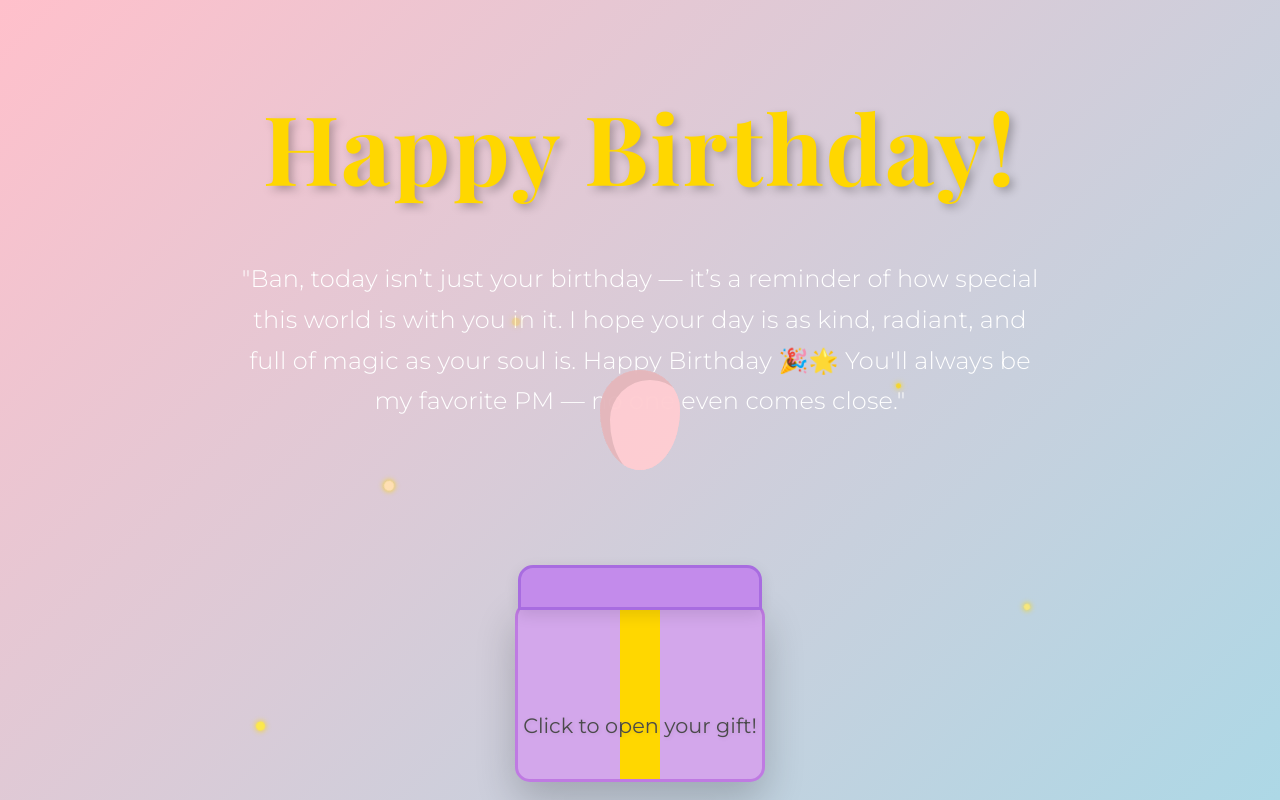
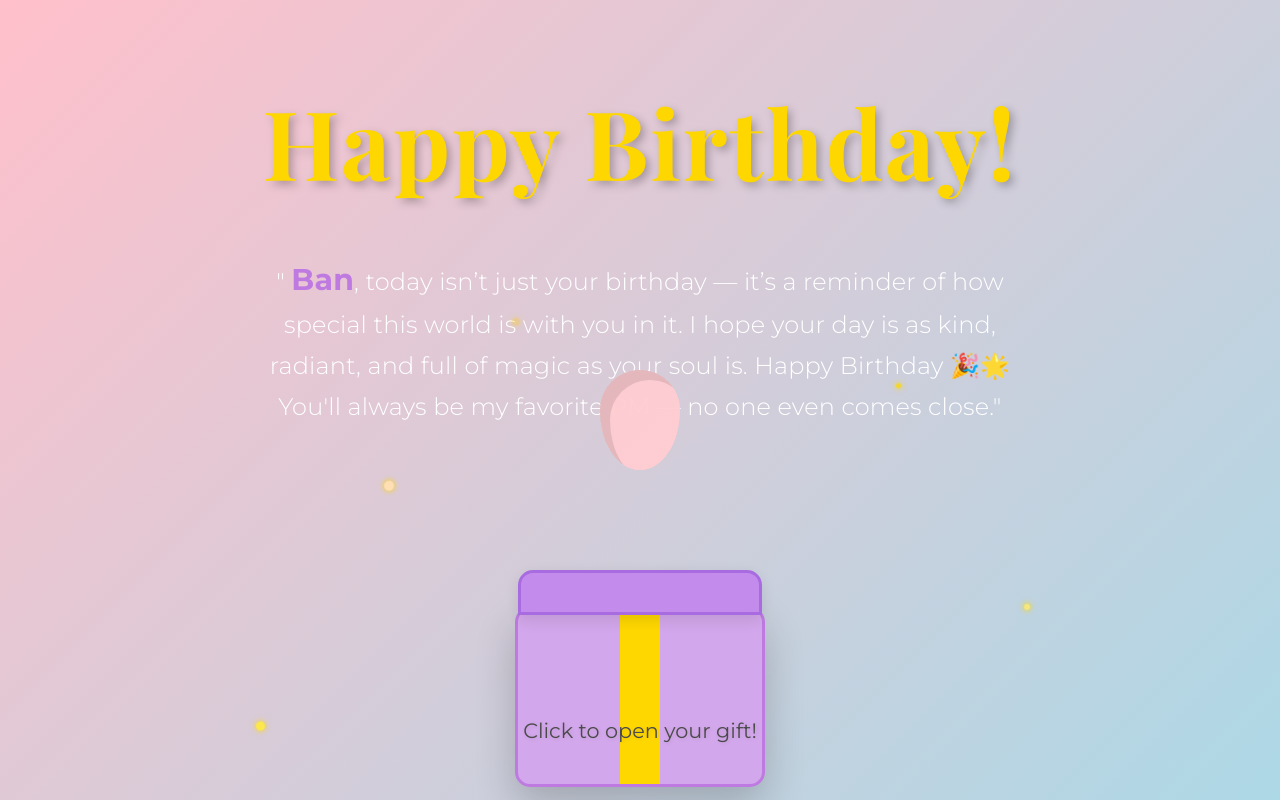
Before and after one commit to HayaALtaie/birth, a plain HTML site: page birthday.html in a window 1280 px wide. Drawn offline with nearby package versions, Linux system fonts and the light colour scheme.

Commit message:
four edition

```diff
--- a/birthday.html
+++ b/birthday.html
@@ -23,7 +23,7 @@
         <div class="confetti-animation"></div> <div class="confetti-animation"></div> <div class="confetti-animation"></div> <div class="confetti-animation"></div> <div class="confetti-animation"></div> <div class="confetti-animation"></div> <div class="confetti-animation"></div> <div class="confetti-animation"></div> <div class="confetti-animation"></div> <div class="confetti-animation"></div> <div class="confetti-animation"></div> <div class="confetti-animation"></div> <div class="confetti-animation"></div> <div class="confetti-animation"></div> <div class="confetti-animation"></div> <div class="confetti-animation"></div> <div class="confetti-animation"></div> <div class="confetti-animation"></div> <div class="confetti-animation"></div> <div class="confetti-animation"></div>
 
         <h1 class="birthday-heading">Happy Birthday!</h1>
-        <p class="birthday-message">"Ban, today isn’t just your birthday — it’s a reminder of how special this world is with you in it. I hope your day is as kind, radiant, and full of magic as your soul is. Happy Birthday 🎉🌟
+        <p class="birthday-message">" <span style="color: #be7ae1; font-weight: bold; font-size: 30px;">Ban</span>, today isn’t just your birthday — it’s a reminder of how special this world is with you in it. I hope your day is as kind, radiant, and full of magic as your soul is. Happy Birthday 🎉🌟
 You'll always be my favorite PM — no one even comes close."</p>
 
         <div class="balloon"></div>
```
